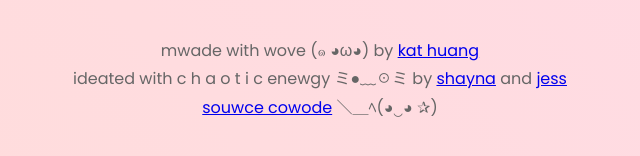
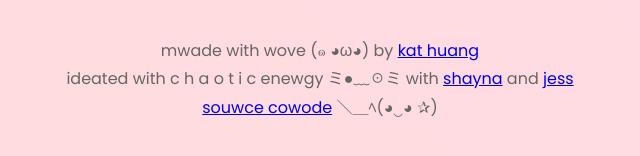
Before and after one commit to katmh/hewwo.me, a plain HTML site: page index.html in a window 1280 px wide. Shown: the part 568-724 px from the top of the page, 320-960 px from the left. Drawn offline with Linux system fonts and the light colour scheme.

Commit message:
'by' Shayna and Jess -> 'with'

```diff
--- a/index.html
+++ b/index.html
@@ -115,7 +115,7 @@
         <p>
           mwade with wove (๑ ◕ω◕) by <a href="https://katmh.com">kat huang</a
           ><br />
-          ideated with c h a o t i c enewgy ミ●﹏☉ミ by
+          ideated with c h a o t i c enewgy ミ●﹏☉ミ with
           <a href="http://shayna.mit.edu/">shayna</a> and
           <a href="https://jessding.github.io/">jess</a><br />
           <a href="https://github.com/katavie/hewwo.me">souwce cowode</a>
```
